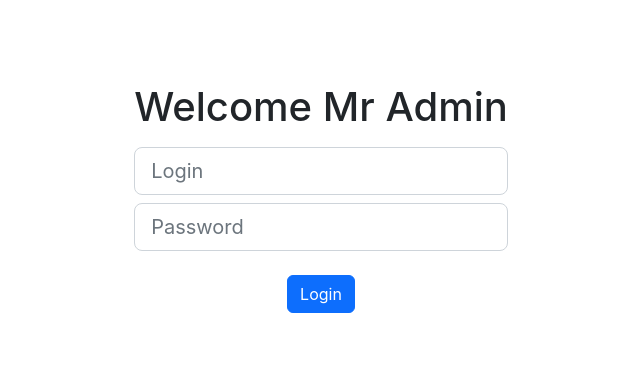
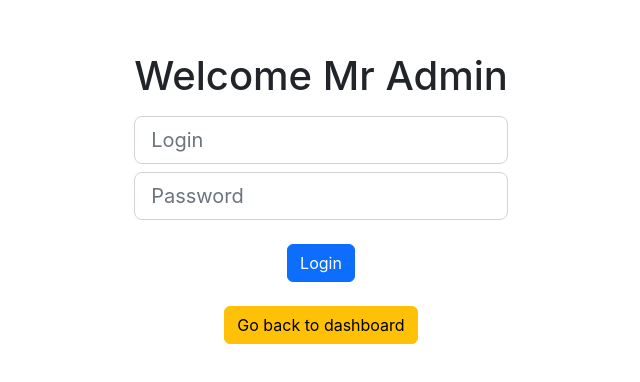
Before and after one commit to maksymilianPadalak/song-charts, a React (Vite) app: page /admin/login in a window 1280 px wide. Shown: the part 226-608 px from the top of the page, without its empty margins (319-959 px from the left). Built offline with nearby package versions, Linux system fonts and the light colour scheme.

Commit message:
Create go back to dashboard button

```diff
--- a/src/admin/components/Login.tsx
+++ b/src/admin/components/Login.tsx
@@ -1,6 +1,7 @@
 import React from 'react';
 import { useAuth } from '../../hooks/useAuth';
 import Form from 'react-bootstrap/Form';
+import { Link } from 'react-router-dom';
 
 interface Props {
   className?: string;
@@ -22,6 +23,9 @@ const Login: React.FC<Props> = ({ className }) => {
         <button className={'btn btn-primary'} onClick={handleLogin}>
           Login
         </button>
+        <Link to={'/'} className={'btn btn-warning mt-4'}>
+          Go back to dashboard
+        </Link>
       </div>
     </div>
   );
```
